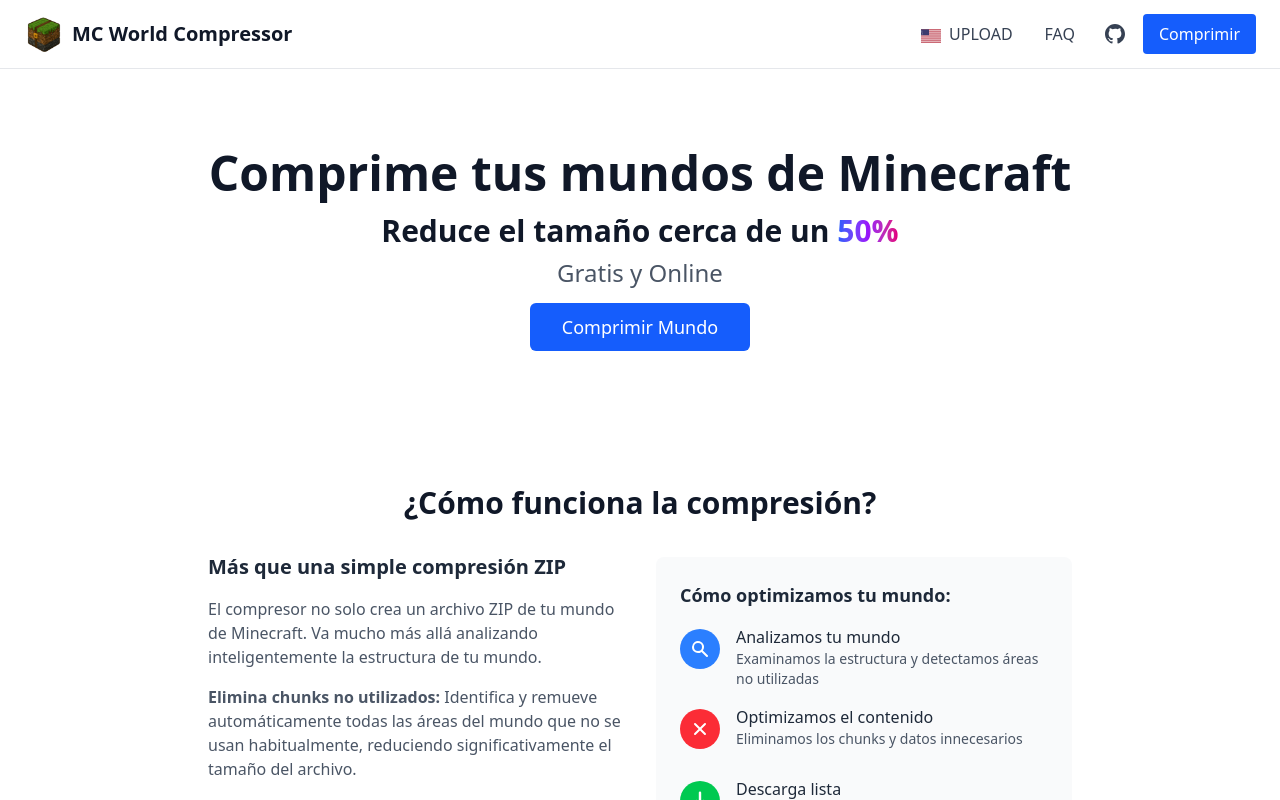
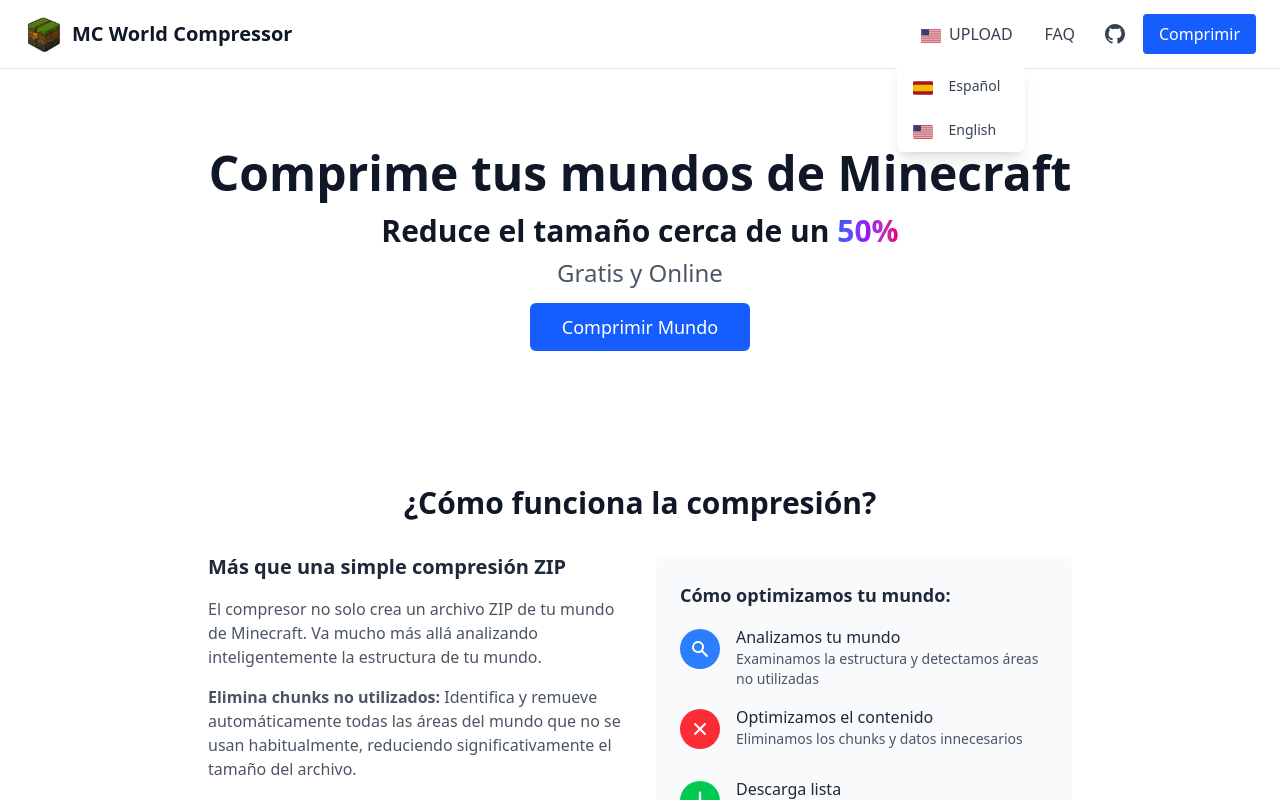
Before and after one commit to MC-World-Compressor/Frontend, a Next.js app: page /upload in a window 1280 px wide. Both pictures are taken after a click on the button "UPLOAD". Shown: the top 800 px of the page. Built offline with nearby package versions, Linux system fonts and the light colour scheme.

Commit message:
Arreglando el selector de idiomas en la vista movil

```diff
--- a/components/LanguageSelector.js
+++ b/components/LanguageSelector.js
@@ -1,12 +1,27 @@
 'use client';
 
 import { useRouter, usePathname } from 'next/navigation';
+import { useState, useRef, useEffect } from 'react';
 
 export default function LanguageSelector({ locale }) {
   const router = useRouter();
   const pathname = usePathname();
+  const [abierto, setAbierto] = useState(false);
+  const ref = useRef(null);
+
+  useEffect(() => {
+    if (!abierto) return;
+    function handleClick(e) {
+      if (ref.current && !ref.current.contains(e.target)) {
+        setAbierto(false);
+      }
+    }
+    document.addEventListener('mousedown', handleClick);
+    return () => document.removeEventListener('mousedown', handleClick);
+  }, [abierto]);
 
   const changeLanguage = (newLocale) => {
+    setAbierto(false);
     if (newLocale === locale) return;
     let newPathname;
     if (/^\/[a-z]{2}(\/|$)/.test(pathname)) {
@@ -18,8 +33,14 @@ export default function LanguageSelector({ locale }) {
   };
 
   return (
-    <div className="relative group">
-      <button className="px-3 py-2 text-gray-700 dark:text-gray-300 hover:text-gray-900 dark:hover:text-white transition-colors flex items-center">
+    <div className="relative" ref={ref}>
+      <button
+        type="button"
+        className="px-3 py-2 text-gray-700 dark:text-gray-300 hover:text-gray-900 dark:hover:text-white transition-colors flex items-center"
+        onClick={() => setAbierto((v) => !v)}
+        aria-haspopup="listbox"
+        aria-expanded={abierto}
+      >
         {locale === 'es' ? (
           <span className="inline-block w-5 h-5 mr-2 align-middle mt-2" aria-label="Bandera de España">
             <svg xmlns="http://www.w3.org/2000/svg" viewBox="0 0 60 40" width="20" height="16">
@@ -61,7 +82,14 @@ export default function LanguageSelector({ locale }) {
         )}
         {locale.toUpperCase()}
       </button>
-      <div className="absolute right-0 mt-2 w-32 bg-white dark:bg-gray-800 rounded-md shadow-lg opacity-0 invisible group-hover:opacity-100 group-hover:visible transition-all duration-200 z-50">
+      <div
+        className={`absolute right-0 mt-2 w-32 bg-white dark:bg-gray-800 rounded-md shadow-lg transition-all duration-200 z-50
+        ${abierto ? 'opacity-100 visible' : 'opacity-0 invisible'}
+        group-hover:opacity-100 group-hover:visible`}
+        style={{ pointerEvents: abierto ? 'auto' : 'none' }}
+        role="listbox"
+        tabIndex={-1}
+      >
         <button
           onClick={() => changeLanguage('es')}
           disabled={locale === 'es'}
```
